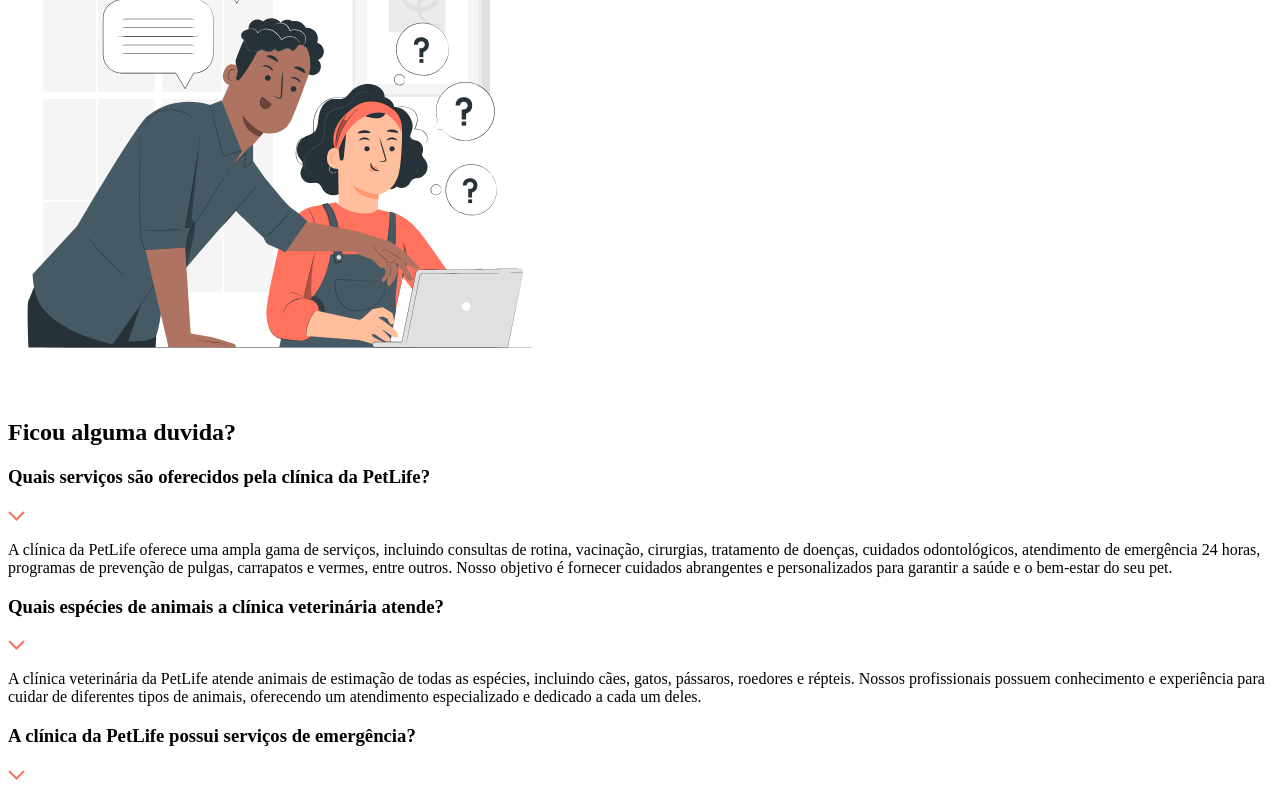
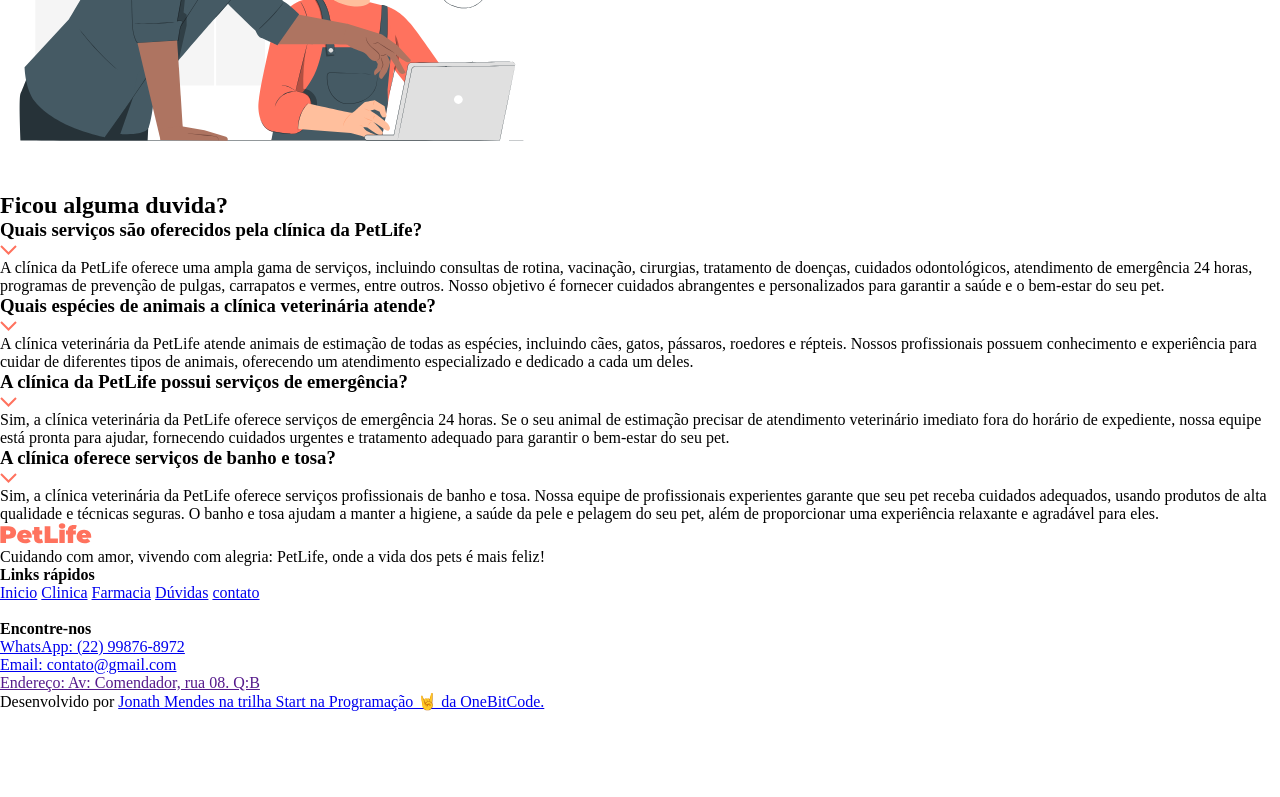
Before and after one commit to jonathmendesJava/ProjOneBitCode1, a plain HTML site: page index.html in a window 1280 px wide. Shown: the part 2084-2881 px from the top of the page. After the commit the page ends 2795 px from the top, so only its background shows below. Drawn offline with Linux system fonts and the light colour scheme.

Commit message:
entrada footer e style

```diff
--- a/index.html
+++ b/index.html
@@ -3,10 +3,11 @@
 <head>
     <meta charset="UTF-8">
     <meta name="description" content="Garanta uma vida longa e cheia de alegria para o seu melhor amigo">
+	<link rel="stylesheet" href="/style.css">
     <title>PetLife</title>
 </head>
 	<body>
-			<header>
+			<header id="header">
 					<a href="index.html">
 						<img src="img/logo.svg" alt="PetLife">
 					</a>
@@ -124,7 +125,7 @@
 
 			</main>
 
-			<footer>
+			<footer id="contato">
 				<div>
 					<img src="/img/logo.svg" alt="PetLife">
 					<p>Cuidando com amor, vivendo com alegria: PetLife, onde a vida dos pets é mais feliz!</p>
@@ -139,14 +140,18 @@
 						<a href="#duvidas">Dúvidas</a>
 						<a href="#contato">contato</a>
 					</nav>
+					<br>
 				</div>
 
 				<div>
-
+					<strong>Encontre-nos</strong>
+					<p><a href="google.com" target="_blank">WhatsApp: (22) 99876-8972</a></p>
+					<p><a href="mailto:jonathmendes1314@gmail.com" target="_blank">Email: contato@gmail.com</a></p>
+					<p><a href="" target="_blank">Endereço: Av: Comendador, rua 08. Q:B</a></p>
 				</div>
-
 			</footer>
-
-
+			<div>
+				Desenvolvido por <a href="https://github.com/jonathmendesJava" target="_blank">Jonath Mendes na trilha Start na Programação 🤘 da OneBitCode.</a>
+			</div>
 	</body>
 </html>
--- /dev/null
+++ b/style.css
@@ -0,0 +1,13 @@
+* {
+    box-sizing: border-box;
+    margin: 0;
+    padding: 0;
+}
+
+body{
+
+}
+
+header {
+
+}
```
